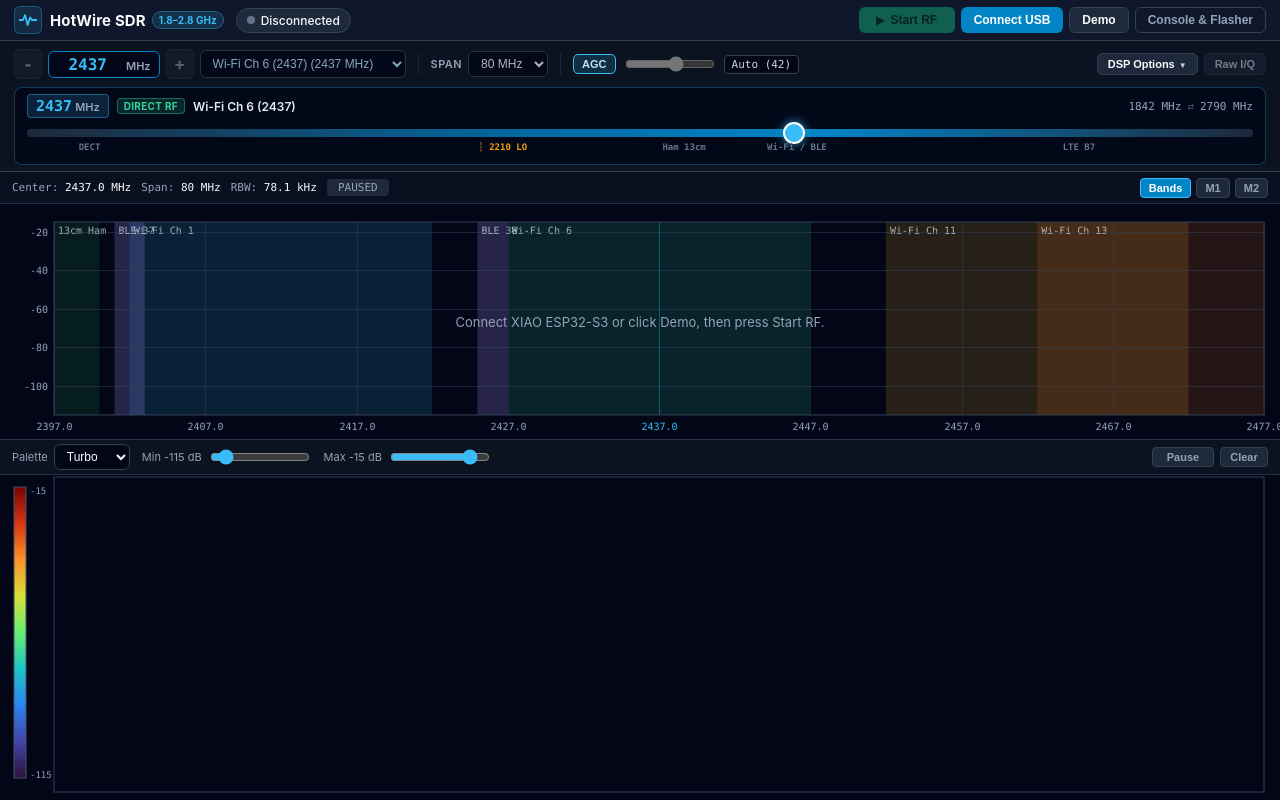
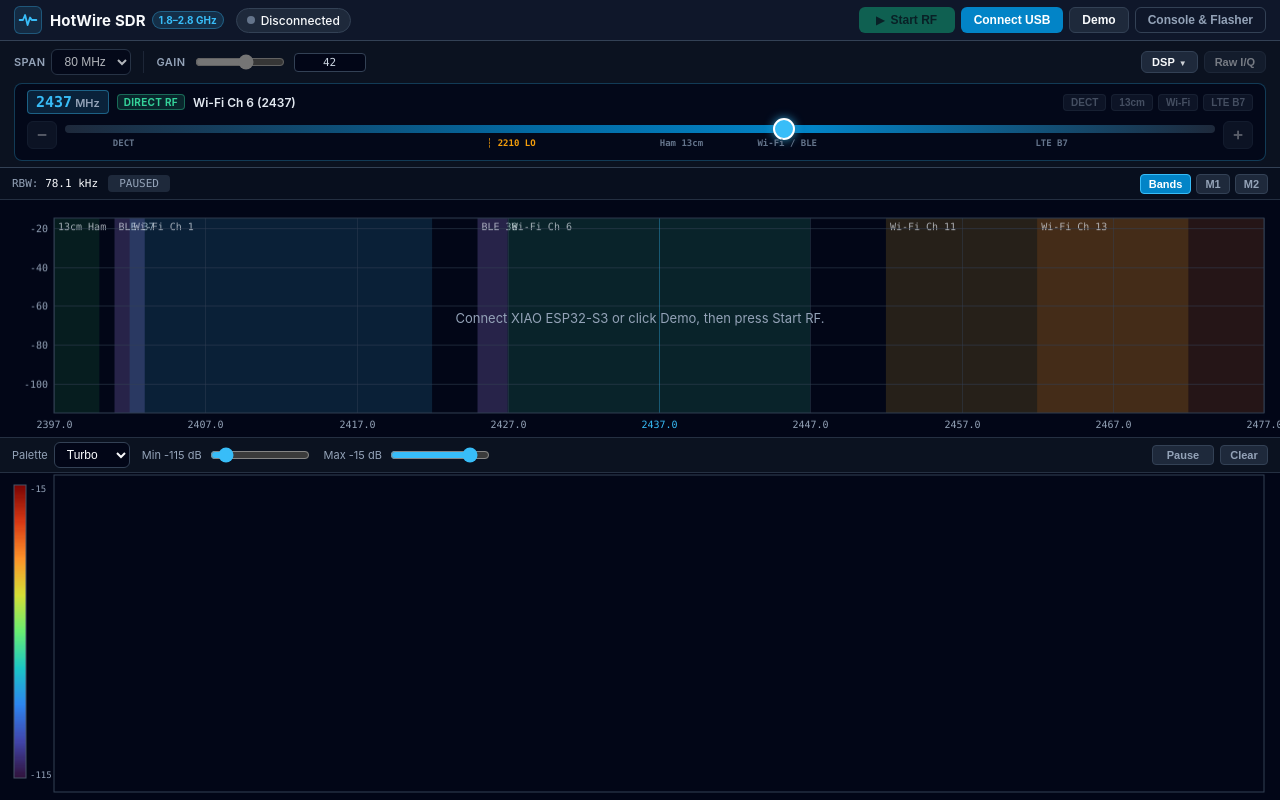
Before and after one commit to hotwire-lab/sdr, a React (Vite) app: page / in a window 1280 px wide. Built offline with nearby package versions, Linux system fonts and the light colour scheme.

Commit message:
Simplify GUI: enable IQ inversion by default, remove AGC/Select Band/Invert IQ, add +/- to full-width tuner

```diff
--- a/src/App.tsx
+++ b/src/App.tsx
@@ -17,7 +17,6 @@ import {
   BoardCapabilitiesFrame,
   SDR_DSP_FLAG_DC_CANCEL,
   SDR_DSP_FLAG_MAX_HOLD,
-  SDR_GAIN_AGC,
   SDR_STREAM_CONT_IQ,
   SDR_STREAM_FFT,
   SDR_STREAM_SINGLE_IQ,
@@ -58,12 +57,10 @@ export const App: React.FC = () => {
   const [sdrSubWindows, setSdrSubWindows] = useState<number>(4);
   const [sdrDcNotch, setSdrDcNotch] = useState<boolean>(true);
   const [sdrSpurBlanker, setSdrSpurBlanker] = useState<boolean>(false);
-  const [sdrInvertSpectrum, setSdrInvertSpectrum] = useState<boolean>(false);
-  const [sdrGainIndex, setSdrGainIndex] = useState<number>(SDR_GAIN_AGC);
+  const [sdrGainIndex, setSdrGainIndex] = useState<number>(42);
   const [sdrTargetFps, setSdrTargetFps] = useState<number>(20);
   const [sdrSweepEnabled, setSdrSweepEnabled] = useState<boolean>(false);
 
-  const [sdrActiveGain, setSdrActiveGain] = useState<number>(42);
   const [sdrAdcClip, setSdrAdcClip] = useState<boolean>(false);
   const [sdrLoDivActive, setSdrLoDivActive] = useState<boolean>(false);
   const [sdrCaptureTruncated, setSdrCaptureTruncated] = useState<boolean>(false);
@@ -84,12 +81,13 @@ export const App: React.FC = () => {
   const dspOptionsRef = useRef({
     dcNotch: sdrDcNotch,
     spurBlanker: sdrSpurBlanker,
-    invertSpectrum: sdrInvertSpectrum,
     clearNextPeak: false,
   });
   dspOptionsRef.current.dcNotch = sdrDcNotch;
   dspOptionsRef.current.spurBlanker = sdrSpurBlanker;
-  dspOptionsRef.current.invertSpectrum = sdrInvertSpectrum;
+
+  const transportModeRef = useRef(transport.transport);
+  transportModeRef.current = transport.transport;
 
   const lastSdrFrameTsRef = useRef<number>(0);
 
@@ -115,7 +113,6 @@ export const App: React.FC = () => {
           }
           lastSdrFrameTsRef.current = now;
 
-          setSdrActiveGain(specFrame.activeGainIndex);
           setSdrAdcClip(specFrame.adcClip);
           setSdrLoDivActive(specFrame.loDivActive);
           setSdrCaptureTruncated(specFrame.captureTruncated);
@@ -130,7 +127,7 @@ export const App: React.FC = () => {
               {
                 dcNotch: dspOptionsRef.current.dcNotch,
                 spurBlanker: dspOptionsRef.current.spurBlanker,
-                invertSpectrum: dspOptionsRef.current.invertSpectrum,
+                invertSpectrum: transportModeRef.current !== 'demo',
                 clearPeakHold: clearPeak,
               },
             );
@@ -138,7 +135,6 @@ export const App: React.FC = () => {
           setSdrFrameVersion((v) => v + 1);
         } else if (frame.type === 'sdrRawIq') {
           setRawIqFrame(frame);
-          setSdrActiveGain(frame.activeGainIndex);
           setSdrAdcClip(frame.adcClip);
           setSdrLoDivActive(frame.loDivActive);
         }
@@ -218,11 +214,6 @@ export const App: React.FC = () => {
     },
     [sendSdrTune, sdrCenterFreqMhz, sdrRateBwCode],
   );
-
-  const handleInvertSpectrumChange = useCallback((enabled: boolean) => {
-    setSdrInvertSpectrum(enabled);
-    dspOptionsRef.current.clearNextPeak = true;
-  }, []);
 
   const handleToggleSdrStream = useCallback(() => {
     if (sdrStreaming) {
@@ -357,8 +348,6 @@ export const App: React.FC = () => {
           onDcNotchChange={setSdrDcNotch}
           spurBlanker={sdrSpurBlanker}
           onSpurBlankerChange={setSdrSpurBlanker}
-          invertSpectrum={sdrInvertSpectrum}
-          onInvertSpectrumChange={handleInvertSpectrumChange}
           onClearPeakHold={() => {
             dspOptionsRef.current.clearNextPeak = true;
           }}
@@ -366,7 +355,6 @@ export const App: React.FC = () => {
           onToggleSweep={handleToggleSweep}
           gainIndex={sdrGainIndex}
           onGainIndexChange={handleGainIndexChange}
-          activeGainIndex={sdrActiveGain}
           adcClip={sdrAdcClip}
           loDivActive={sdrLoDivActive}
           captureTruncated={sdrCaptureTruncated}
--- a/src/components/SdrControlBar.tsx
+++ b/src/components/SdrControlBar.tsx
@@ -1,8 +1,7 @@
-import React, { useEffect, useState } from 'react';
+import React, { useState } from 'react';
 import {
   SDR_BAND_PRESETS,
   SDR_FFT_SIZE_PRESETS,
-  SDR_GAIN_AGC,
   SDR_LO_DIVIDER_THRESHOLD_MHZ,
   SDR_MAX_FREQ_MHZ,
   SDR_MAX_MANUAL_GAIN,
@@ -28,14 +27,11 @@ export interface SdrControlBarProps {
   onDcNotchChange: (enabled: boolean) => void;
   spurBlanker: boolean;
   onSpurBlankerChange: (enabled: boolean) => void;
-  invertSpectrum: boolean;
-  onInvertSpectrumChange: (enabled: boolean) => void;
   onClearPeakHold: () => void;
   sweepEnabled: boolean;
   onToggleSweep: () => void;
   gainIndex: number;
   onGainIndexChange: (gain: number) => void;
-  activeGainIndex: number;
   adcClip: boolean;
   loDivActive: boolean;
   captureTruncated: boolean;
@@ -60,39 +56,17 @@ export const SdrControlBar: React.FC<SdrControlBarProps> = ({
   onDcNotchChange,
   spurBlanker,
   onSpurBlankerChange,
-  invertSpectrum,
-  onInvertSpectrumChange,
   onClearPeakHold,
   sweepEnabled,
   onToggleSweep,
   gainIndex,
   onGainIndexChange,
-  activeGainIndex,
   adcClip,
   loDivActive,
   captureTruncated,
   onOpenRawIq,
 }) => {
-  const [freqDraft, setFreqDraft] = useState(String(centerFreqMhz));
   const [showDsp, setShowDsp] = useState(false);
-
-  useEffect(() => {
-    setFreqDraft(String(centerFreqMhz));
-  }, [centerFreqMhz]);
-
-  const commitFreqDraft = () => {
-    const parsed = Number(freqDraft);
-    if (!Number.isNaN(parsed)) {
-      const clamped = Math.max(
-        SDR_MIN_FREQ_MHZ,
-        Math.min(SDR_MAX_FREQ_MHZ, Math.round(parsed)),
-      );
-      onCenterFreqChange(clamped);
-      setFreqDraft(String(clamped));
-    } else {
-      setFreqDraft(String(centerFreqMhz));
-    }
-  };
 
   const stepFreq = (delta: number) => {
     const next = Math.max(
@@ -103,7 +77,6 @@ export const SdrControlBar: React.FC<SdrControlBarProps> = ({
   };
 
   const isSub2210 = loDivActive || centerFreqMhz < SDR_LO_DIVIDER_THRESHOLD_MHZ;
-  const isAgc = gainIndex === SDR_GAIN_AGC;
 
   // Match active frequency to a band preset if within 1 MHz
   const matchedPreset = SDR_BAND_PRESETS.find(
@@ -112,76 +85,8 @@ export const SdrControlBar: React.FC<SdrControlBarProps> = ({
 
   return (
     <section className="sdr-control-bar" aria-label="RF Tuner and DSP Controls">
-      {/* Primary Row: Essential Stepping, Band Preset, Span, Gain, and Actions */}
+      {/* Primary Row: Span, Manual Gain, Alerts, and Actions */}
       <div className="sdr-primary-row">
-        {/* Frequency Tuner Cluster */}
-        <div className="tuner-cluster">
-          <button
-            type="button"
-            className="btn-step"
-            onClick={(e) => stepFreq(e.shiftKey ? -10 : -1)}
-            disabled={!connected || centerFreqMhz <= SDR_MIN_FREQ_MHZ}
-            title="Step -1 MHz (Shift: -10 MHz)"
-            aria-label="Step frequency down"
-          >
-            -
-          </button>
-
-          <div className="tuner-input-wrap">
-            <input
-              type="number"
-              className="tuner-mhz-input"
-              aria-label="Center Frequency in MHz"
-              min={SDR_MIN_FREQ_MHZ}
-              max={SDR_MAX_FREQ_MHZ}
-              step={1}
-              value={freqDraft}
-              onChange={(e) => setFreqDraft(e.target.value)}
-              onBlur={commitFreqDraft}
-              onKeyDown={(e) => {
-                if (e.key === 'Enter') {
-                  commitFreqDraft();
-                }
-              }}
-              disabled={!connected}
-            />
-            <span className="tuner-unit">MHz</span>
-          </div>
-
-          <button
-            type="button"
-            className="btn-step"
-            onClick={(e) => stepFreq(e.shiftKey ? 10 : 1)}
-            disabled={!connected || centerFreqMhz >= SDR_MAX_FREQ_MHZ}
-            title="Step +1 MHz (Shift: +10 MHz)"
-            aria-label="Step frequency up"
-          >
-            +
-          </button>
-
-          <select
-            className="band-select"
-            value={matchedPreset ? String(matchedPreset.freqMhz) : ''}
-            onChange={(e) => {
-              if (e.target.value) onCenterFreqChange(Number(e.target.value));
-            }}
-            disabled={!connected}
-            title="Quick-jump to standard RF band"
-            aria-label="RF Band Preset"
-          >
-            <option value="" disabled>
-              {matchedPreset ? matchedPreset.label : 'Select Band...'}
-            </option>
-            {SDR_BAND_PRESETS.map((p) => (
-              <option key={p.freqMhz} value={p.freqMhz}>
-                {p.label} ({p.freqMhz} MHz)
-              </option>
-            ))}
-          </select>
-        </div>
-
-        <div className="bar-divider" />
-
         {/* Span / Bandwidth */}
         <div className="control-group">
           <label htmlFor="sdr-span">Span</label>
@@ -202,37 +107,30 @@ export const SdrControlBar: React.FC<SdrControlBarProps> = ({
 
         <div className="bar-divider" />
 
-        {/* Gain Cluster */}
+        {/* Manual Gain Cluster */}
         <div className="gain-cluster">
-          <button
-            type="button"
-            className={`toggle-chip ${isAgc ? 'active' : ''}`}
-            onClick={() => onGainIndexChange(isAgc ? 42 : SDR_GAIN_AGC)}
-            disabled={!connected}
-            title={isAgc ? 'Switch to Manual Gain' : 'Switch to Automatic Gain Control'}
-          >
-            AGC
-          </button>
+          <label htmlFor="sdr-gain" className="gain-label">
+            Gain
+          </label>
           <input
+            id="sdr-gain"
             type="range"
             aria-label="Manual Gain Slider"
             className="gain-slider"
             min={0}
             max={SDR_MAX_MANUAL_GAIN}
             step={1}
-            value={isAgc ? activeGainIndex : gainIndex}
-            disabled={!connected || isAgc}
+            value={Math.min(SDR_MAX_MANUAL_GAIN, Math.max(0, gainIndex))}
+            disabled={!connected}
             onChange={(e) => onGainIndexChange(Number(e.target.value))}
-            title={isAgc ? `Auto Gain (Step ${activeGainIndex})` : `Manual Gain: ${gainIndex}`}
+            title={`Manual Gain: ${gainIndex}`}
           />
-          <span className="hw-gain-badge">
-            {isAgc ? `Auto (${activeGainIndex})` : `Gain ${gainIndex}`}
-          </span>
+          <span className="hw-gain-badge">{gainIndex}</span>
           <div className="alert-slot" aria-live="polite">
             {adcClip && (
               <span
                 className="clip-alert-badge"
-                title="ADC Clipping! Lower manual gain or enable AGC."
+                title="ADC Clipping! Lower manual gain."
               >
                 CLIP
               </span>
@@ -256,7 +154,7 @@ export const SdrControlBar: React.FC<SdrControlBarProps> = ({
             title="Toggle advanced DSP, FFT resolution and detector settings"
             aria-expanded={showDsp}
           >
-            <span>DSP Options</span>
+            <span>DSP</span>
             <span className="expand-indicator">{showDsp ? '▲' : '▼'}</span>
           </button>
 
@@ -272,7 +170,7 @@ export const SdrControlBar: React.FC<SdrControlBarProps> = ({
         </div>
       </div>
 
-      {/* Full-Width Frequency Tuning Bar spanning 100% width directly above spectrum */}
+      {/* Full-Width Frequency Tuning Bar directly above spectrum */}
       <div className="sdr-fullwidth-tuner" aria-label="Full-Width Frequency Tuner">
         <div className="tuner-track-info">
           <div className="tuner-track-left">
@@ -284,16 +182,61 @@ export const SdrControlBar: React.FC<SdrControlBarProps> = ({
               {isSub2210 ? '⚡ 5/6 LO' : 'Direct RF'}
             </span>
             <span className="track-preset-name">
-              {matchedPreset ? matchedPreset.label : (isSub2210 ? 'Sub-2.2 GHz Band' : '2.4 GHz Band')}
+              {matchedPreset ? matchedPreset.label : isSub2210 ? 'Sub-2.2 GHz' : '2.4 GHz'}
             </span>
           </div>
 
-          <div className="tuner-track-right">
-            <span className="track-boundary-val">{SDR_MIN_FREQ_MHZ} MHz</span>
-            <span className="track-arrow">⇄</span>
-            <span className="track-boundary-val">{SDR_MAX_FREQ_MHZ} MHz</span>
+          <div className="tuner-quick-bands" aria-label="Quick Band Jumps">
+            <button
+              type="button"
+              className="band-pill"
+              onClick={() => onCenterFreqChange(1890)}
+              disabled={!connected}
+              title="Jump to DECT EU (1890 MHz)"
+            >
+              DECT
+            </button>
+            <button
+              type="button"
+              className="band-pill"
+              onClick={() => onCenterFreqChange(2350)}
+              disabled={!connected}
+              title="Jump to 13cm Ham (2350 MHz)"
+            >
+              13cm
+            </button>
+            <button
+              type="button"
+              className="band-pill"
+              onClick={() => onCenterFreqChange(2437)}
+              disabled={!connected}
+              title="Jump to Wi-Fi Ch 6 (2437 MHz)"
+            >
+              Wi-Fi
+            </button>
+            <button
+              type="button"
+              className="band-pill"
+              onClick={() => onCenterFreqChange(2655)}
+              disabled={!connected}
+              title="Jump to LTE Band 7 (2655 MHz)"
+            >
+              LTE B7
+            </button>
           </div>
         </div>
+
+        <div className="tuner-slider-row">
+          <button
+            type="button"
+            className="btn-step"
+            onClick={(e) => stepFreq(e.shiftKey ? -10 : -1)}
+            disabled={!connected || centerFreqMhz <= SDR_MIN_FREQ_MHZ}
+            title="Step -1 MHz (Shift: -10 MHz)"
+            aria-label="Step frequency down"
+          >
+            −
+          </button>
 
           <div className="tuner-slider-wrap">
             <input
@@ -315,6 +258,18 @@ export const SdrControlBar: React.FC<SdrControlBarProps> = ({
               <span className="band-tick" style={{ left: '62.8%' }}>Wi-Fi / BLE</span>
               <span className="band-tick" style={{ left: '85.8%' }}>LTE B7</span>
             </div>
+          </div>
+
+          <button
+            type="button"
+            className="btn-step"
+            onClick={(e) => stepFreq(e.shiftKey ? 10 : 1)}
+            disabled={!connected || centerFreqMhz >= SDR_MAX_FREQ_MHZ}
+            title="Step +1 MHz (Shift: +10 MHz)"
+            aria-label="Step frequency up"
+          >
+            +
+          </button>
         </div>
       </div>
 
@@ -404,14 +359,6 @@ export const SdrControlBar: React.FC<SdrControlBarProps> = ({
             </button>
             <button
               type="button"
-              className={`toggle-chip ${invertSpectrum ? 'active' : ''}`}
-              onClick={() => onInvertSpectrumChange(!invertSpectrum)}
-              title="Invert spectrum / Flip I/Q frequency axis"
-            >
-              Invert IQ
-            </button>
-            <button
-              type="button"
               className={`toggle-chip ${sweepEnabled ? 'sweep-active' : ''}`}
               onClick={onToggleSweep}
               disabled={!connected}
@@ -428,12 +375,6 @@ export const SdrControlBar: React.FC<SdrControlBarProps> = ({
               Reset Peak
             </button>
           </div>
-
-          <div className="lo-status-wrap">
-            <span className={`lo-badge ${isSub2210 ? 'lo-active' : 'lo-direct'}`}>
-              {isSub2210 ? '5/6 LO Divider (1842–2209 MHz)' : 'Direct RFPLL (2210–2790 MHz)'}
-            </span>
-          </div>
         </div>
       )}
     </section>
--- a/src/components/SdrSpectrumWaterfall.tsx
+++ b/src/components/SdrSpectrumWaterfall.tsx
@@ -489,12 +489,6 @@ export const SdrSpectrumWaterfall: React.FC<SdrSpectrumWaterfallProps> = ({
       <div className="sdr-hud-bar">
         <div className="hud-metrics">
           <span className="hud-item">
-            <strong>Center:</strong> {(trace?.centerFreqMhz ?? centerFreqMhz).toFixed(1)} MHz
-          </span>
-          <span className="hud-item">
-            <strong>Span:</strong> {trace?.spanMhz ?? spanMhz} MHz
-          </span>
-          <span className="hud-item">
             <strong>RBW:</strong> {rbwKhz.toFixed(1)} kHz
           </span>
           {trace && (
--- a/src/styles.css
+++ b/src/styles.css
@@ -477,27 +477,64 @@ input[type='text'] {
   font-size: 12px;
 }
 
-.tuner-track-right {
+.tuner-quick-bands {
+  display: inline-flex;
+  align-items: center;
+  gap: 5px;
+  flex-wrap: wrap;
+}
+
+.band-pill {
+  background: rgba(30, 41, 59, 0.85);
+  color: #94a3b8;
+  border: 1px solid rgba(51, 65, 85, 0.9);
+  border-radius: 4px;
+  padding: 2px 7px;
+  font-size: 10px;
+  font-weight: 600;
+  cursor: pointer;
+  transition: all 0.12s ease;
+}
+
+.band-pill:hover:not(:disabled) {
+  background: rgba(56, 189, 248, 0.16);
+  border-color: rgba(56, 189, 248, 0.5);
+  color: #e2e8f0;
+}
+
+.band-pill:disabled {
+  opacity: 0.45;
+  cursor: not-allowed;
+}
+
+.tuner-slider-row {
   display: flex;
   align-items: center;
-  gap: 6px;
-  font-family: ui-monospace, SFMono-Regular, Menlo, monospace;
-  font-size: 11px;
-  color: #64748b;
+  gap: 8px;
+  width: 100%;
 }
 
-.track-boundary-val {
-  color: #94a3b8;
-}
-
-.track-arrow {
-  color: #475569;
+.tuner-slider-row .btn-step {
+  flex-shrink: 0;
+  width: 30px;
+  height: 28px;
+  font-size: 16px;
+  line-height: 1;
 }
 
 .tuner-slider-wrap {
   position: relative;
-  width: 100%;
+  flex: 1;
+  min-width: 0;
   padding-bottom: 14px;
+}
+
+.gain-label {
+  font-size: 11px;
+  font-weight: 600;
+  color: var(--text-secondary);
+  text-transform: uppercase;
+  letter-spacing: 0.04em;
 }
 
 .fullwidth-tuner-slider {
--- a/src/transport/SerialTransport.ts
+++ b/src/transport/SerialTransport.ts
@@ -170,7 +170,7 @@ export class SerialTransport {
 
   private demoSdrCenterMhz = 2437;
   private demoSdrRateBwCode = 0;
-  private demoSdrGainIndex = SDR_GAIN_AGC;
+  private demoSdrGainIndex = 42;
   private demoSdrStreamMode = SDR_STREAM_STOP;
   private demoSdrFftLog2 = 10;
   private demoSdrIqKb = 2;
@@ -388,7 +388,7 @@ export class SerialTransport {
 
     this.demoSdrCenterMhz = 2437;
     this.demoSdrRateBwCode = 0;
-    this.demoSdrGainIndex = SDR_GAIN_AGC;
+    this.demoSdrGainIndex = 42;
     this.demoSdrStreamMode = SDR_STREAM_STOP;
     this.demoSdrFftLog2 = 10;
     this.demoSdrIqKb = 2;
```
Also changed, not shown: 2 other files (tests, documents, lock files or other folders). Lines whose indentation alone changed are shown as unchanged.
